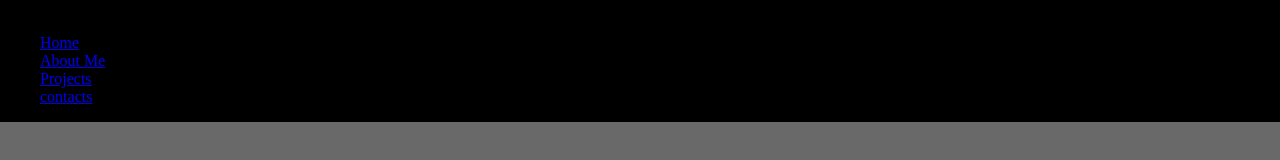
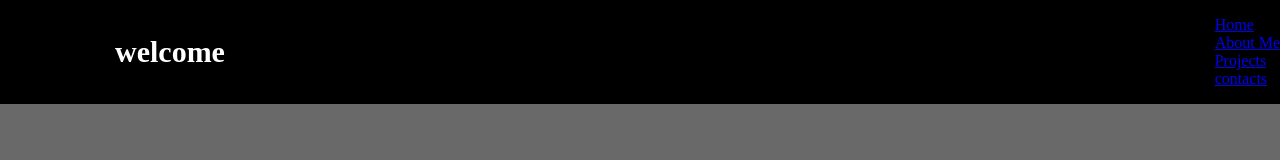
Before and after one commit to Hamdi-H/Portfolio, a plain HTML site: page index.html in a window 1280 px wide. Drawn offline with Linux system fonts and the light colour scheme.

Commit message:
added more style to navbar

```diff
--- a/styles.css
+++ b/styles.css
@@ -10,3 +10,17 @@ body{
     width: 100%;
     z-index: 1000;
 }
+.navdiv{
+    display: flex;
+    align-items: center;
+    justify-content:space-between;
+}
+.wel{
+    color: white;
+    font-size: 30px;
+    font-weight: 600;
+    padding: 15px;
+    transition: all .50s ease;
+    font-family: serif;
+    margin-left: 100px;
+}
```
